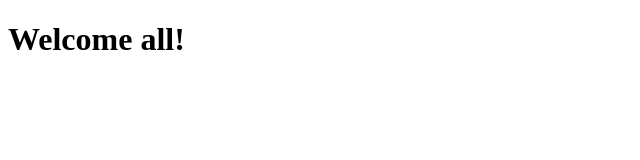
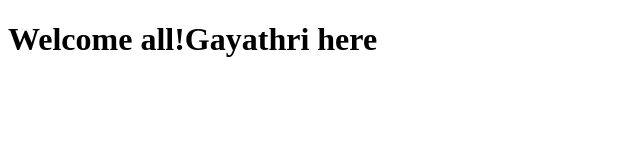
Before and after one commit to Gayathriravi31/Samplerepo, a plain HTML site: page index.html in a window 1280 px wide. Shown: the whole page, without its empty margins (0-640 px from the left). Drawn offline with Linux system fonts and the light colour scheme.

```diff
--- a/index.html
+++ b/index.html
@@ -5,7 +5,7 @@
     </head>
     <body>
         <h1>
-            Welcome all!
+            Welcome all!Gayathri here
         </h1>
     </body>
 </html>
```
Also changed, not shown: dummy.txt.
